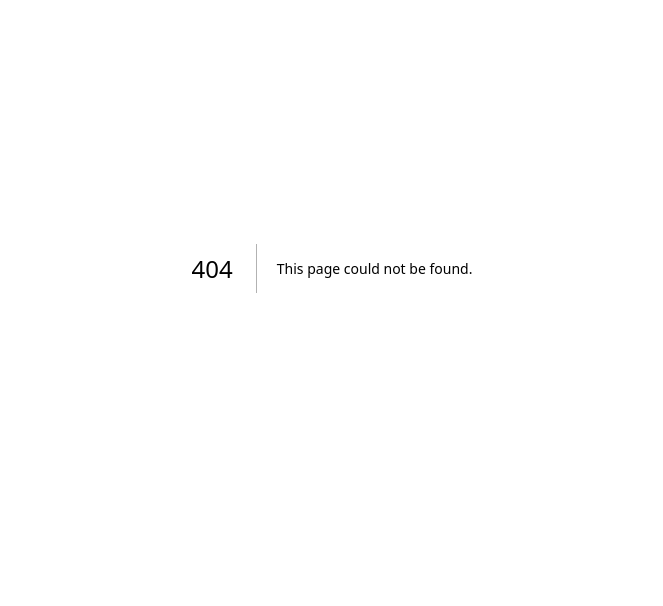
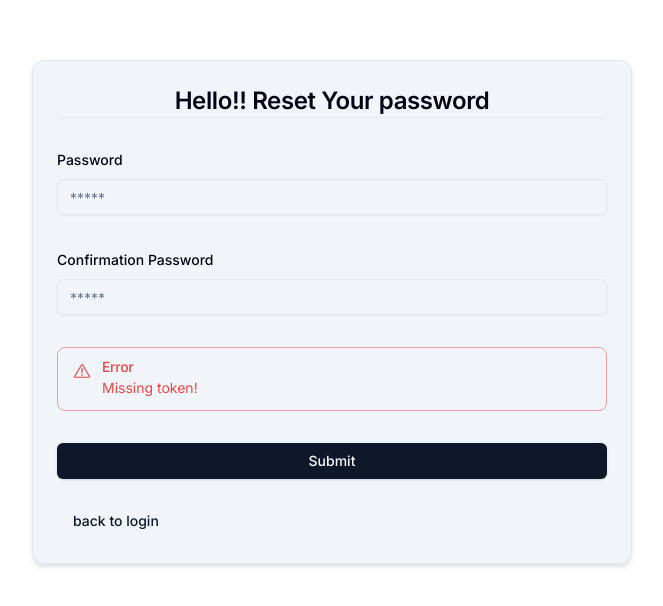
Before and after one commit to Yanuarprayoga9/indepenauth, a Next.js app: page /auth/new-password in a window 1280 px wide. Before the commit this address had no page. Shown: the part 132-738 px from the top of the page, without its empty margins (308-971 px from the left). Built offline with nearby package versions, Linux system fonts and the light colour scheme.

Commit message:
page auth

```diff
--- /dev/null
+++ b/app/(protected)/dashboard/admin/page.tsx
@@ -0,0 +1,27 @@
+"use client"
+import React from "react";
+import { useSession } from "next-auth/react";
+import { logout } from "@/actions/logout";
+import { Button } from "@/components/ui/button";
+
+const Dashboard = () => {
+  const onSubmit = () => {
+    logout()
+  };
+  const {data} = useSession();
+
+  return (
+    <div>
+      <form onSubmit={onSubmit}>
+        {
+            JSON.stringify(data)
+        }
+        <Button variant="destructive" type="submit">
+          Logout
+        </Button>
+      </form>
+    </div>
+  );
+};
+
+export default Dashboard;
--- /dev/null
+++ b/app/auth/new-password/page.tsx
@@ -0,0 +1,8 @@
+import { NewPasswordForm } from "@/components/auth/new-password-form";
+import React from "react";
+
+const page = () => {
+  return <NewPasswordForm />;
+};
+
+export default page;
--- a/auth.config.ts
+++ b/auth.config.ts
@@ -3,7 +3,6 @@ import bcrypt from "bcryptjs";
 import type { NextAuthConfig } from "next-auth";
 import { LoginSchema } from "./schemas";
 import { db } from "./lib/db";
-import { signIn } from "next-auth/react";
 export default {
 
   providers: [
--- /dev/null
+++ b/components/auth/new-password-form.tsx
@@ -0,0 +1,130 @@
+"use client";
+import React, { useCallback, useEffect, useState } from "react";
+import { CardWrapper } from "./card-wrapper";
+import { zodResolver } from "@hookform/resolvers/zod";
+import { useForm } from "react-hook-form";
+import * as z from "zod";
+import { NewPasswordSchema } from "@/schemas";
+
+import {
+  Form,
+  FormControl,
+  FormDescription,
+  FormField,
+  FormItem,
+  FormLabel,
+  FormMessage,
+} from "@/components/ui/form";
+import { Button } from "../ui/button";
+import { Input } from "@/components/ui/input";
+import { useTransition } from "react";
+import FormError from "@/components/form-error";
+import { useSearchParams } from "next/navigation";
+import Link from "next/link";
+import { newPassword, onRenderResetPassword } from "@/actions/new-password";
+import FormSuccess from "../form-success";
+import { Toaster } from "sonner";
+export const NewPasswordForm = () => {
+  const searchParams = useSearchParams();
+  const token = searchParams.get("token");
+  console.log(token);
+  const [error, setError] = useState<string | undefined>();
+  const [user, setUser] = useState<any | undefined>();
+  const [success, setSuccess] = useState<string | undefined>();
+  const [isPending, setTransition] = useTransition();
+  const form = useForm<z.infer<typeof NewPasswordSchema>>({
+    resolver: zodResolver(NewPasswordSchema),
+    defaultValues: {
+      password: "",
+      ConfPassword: "",
+    },
+  });
+  const onRender = useCallback(() => {
+    if (success || error) return;
+
+    if (!token) {
+      setError("Missing token!");
+      return;
+    }
+
+    onRenderResetPassword(token)
+      .then((data) => {
+        // setSuccess(data.success);
+        if(!data.user){
+          setError(data?.error as string);
+        }
+        setUser(data.user?.name)
+      })
+      .catch(() => {
+        setError("Something went wrong!");
+      });
+  }, [token, success, error]);
+
+  useEffect(() => {
+    onRender();
+  }, [onRender]);
+  const onSubmit = (values: z.infer<typeof NewPasswordSchema>) => {
+    setError("");
+    setSuccess("");
+    setTransition(() => {
+      newPassword(values,token||"").then((data) => {
+        setError(data?.error);
+        setSuccess(data?.success);
+      });
+    });
+  };
+  return (
+    <CardWrapper
+      title={`Hello!! ${user && user ? (user) : "" } Reset Your password`}
+      description=" "
+      backButtonHref="/auth/login"
+      backButtonLabel="back to login"
+    >
+      {error !== "Token Expired" ?(
+        <Form {...form}>
+        <form onSubmit={form.handleSubmit(onSubmit)} className="space-y-8">
+          <FormField
+            control={form.control}
+            name="password"
+            disabled={isPending}
+            render={({ field }) => (
+              <FormItem>
+                <FormLabel>Password</FormLabel>
+                <FormControl>
+                  <Input type="password" placeholder="*****" {...field} />
+                </FormControl>
+                {/* <FormDescription>
+                  This is your public display name.
+                </FormDescription> */}
+                <FormMessage />
+              </FormItem>
+            )}
+          />
+          <FormField
+            control={form.control}
+            name="ConfPassword"
+            disabled={isPending}
+            render={({ field }) => (
+              <FormItem>
+                <FormLabel>Confirmation Password</FormLabel>
+                <FormControl>
+                  <Input type="password" placeholder="*****" {...field} />
+                </FormControl>
+                {/* <FormDescription>
+                  This is your public display name.
+                </FormDescription> */}
+                <FormMessage />
+              </FormItem>
+            )}
+          />
+          <FormError message={error} />
+          <FormSuccess message={success} />
+          <Button type="submit" className="w-full" disabled={isPending}>
+            Submit
+          </Button>
+        </form>
+      </Form>
+      ) : <FormError message="Token Expired"/>}
+    </CardWrapper>
+  );
+};
--- a/routes.ts
+++ b/routes.ts
@@ -1,4 +1,4 @@
 export const authRoutes = ["/auth/login", "/auth/register"];
 export const publicRoutes = ["/","/auth/reset","/auth/new-password","/api/auth/new-password"];
 export const apiAuthPrefix = "/api/auth";
-export const DEFAULT_ISLOGIN_REDIRECT = "/dashboard";
+export const DEFAULT_ISLOGIN_REDIRECT = "/admin/dashboard";
```
Also changed, not shown: 1 other file (tests, documents, lock files or other folders).
